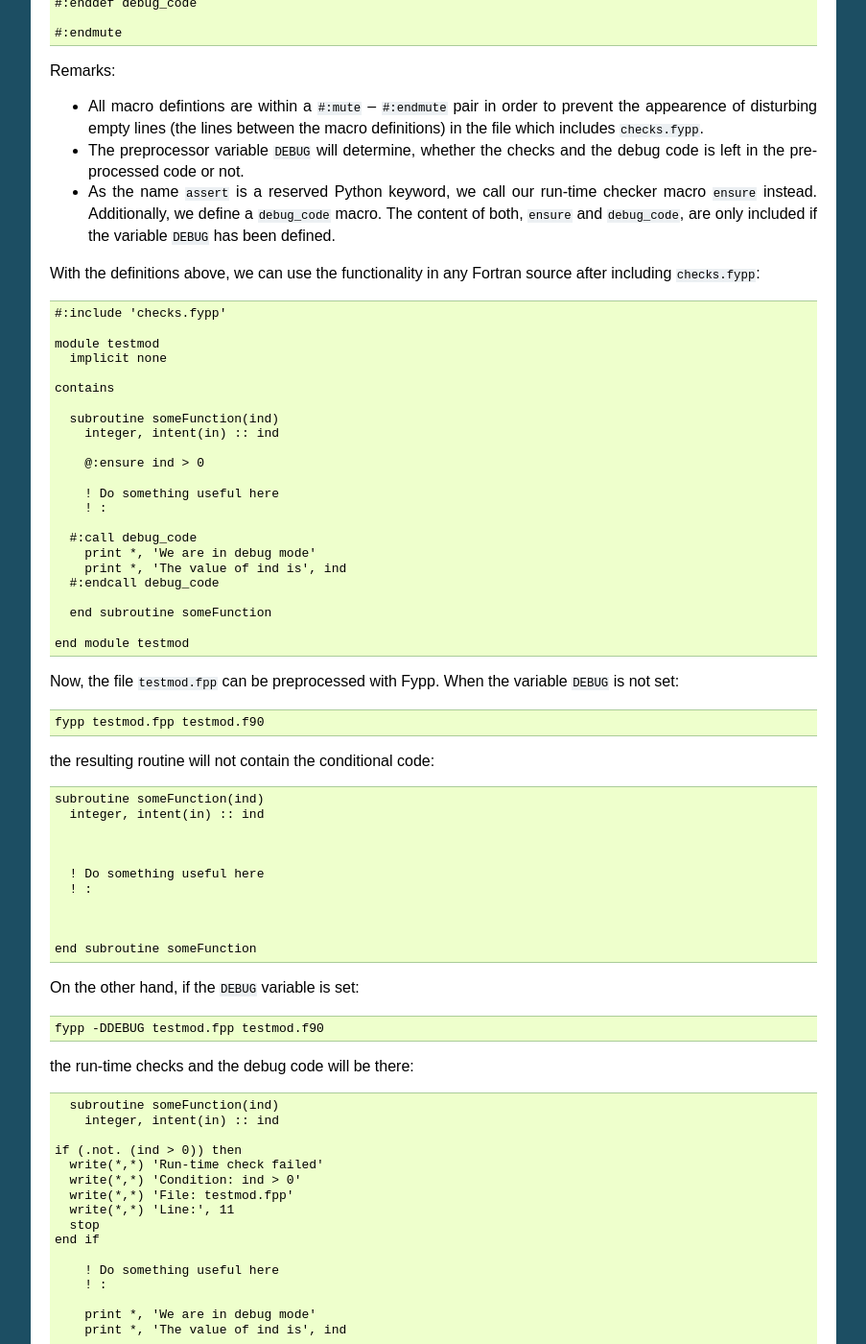
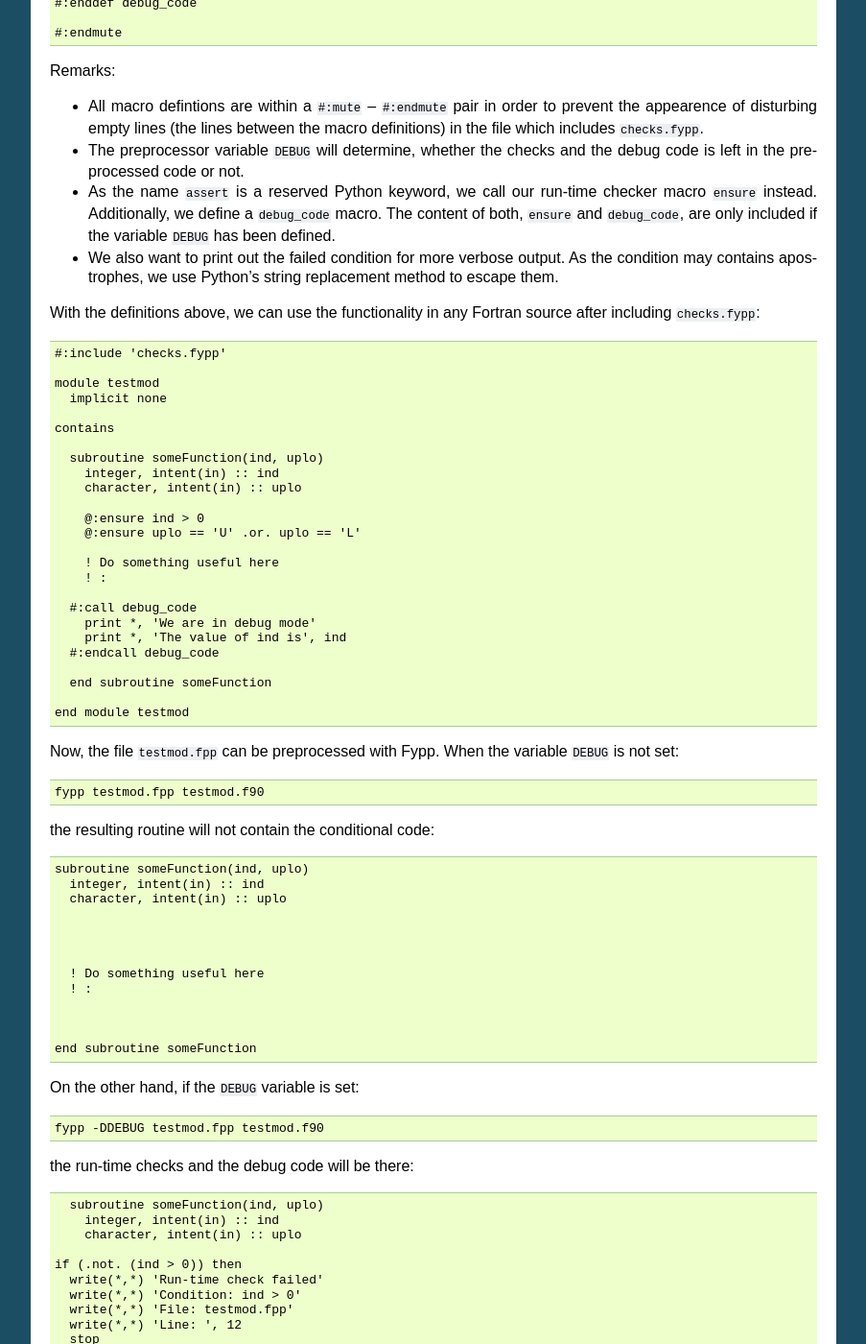
Before and after one commit to aradi/fypp, a Sphinx documentation site: the page built from docs/fypp.rst, in a window 1280 px wide and 1400 px high, scrolled down 22796 px. Shown: the whole window at 96% size, without its empty margins (198-1101 px from the left). Built offline with Sphinx 7.4.7, drawn with Linux system fonts in a browser that asks for light colours; some of the changed text lies outside the part shown.

Commit message:
Minor improvement of manual

```diff
--- a/docs/fypp.rst
+++ b/docs/fypp.rst
@@ -1408,6 +1408,10 @@
   macro. The content of both, ``ensure`` and ``debug_code``, are only included
   if the variable ``DEBUG`` has been defined.
 
+* We also want to print out the failed condition for more verbose output. As the
+  condition may contains apostrophes, we use Python's string replacement method
+  to escape them.
+
 With the definitions above, we can use the functionality in any Fortran source
 after including ``checks.fypp``::
 
@@ -1418,10 +1422,12 @@
 
   contains
 
-    subroutine someFunction(ind)
+    subroutine someFunction(ind, uplo)
       integer, intent(in) :: ind
+      character, intent(in) :: uplo
 
       @:ensure ind > 0
+      @:ensure uplo == 'U' .or. uplo == 'L'
 
       ! Do something useful here
       ! :
@@ -1442,8 +1448,10 @@
 
 the resulting routine will not contain the conditional code::
 
-  subroutine someFunction(ind)
+  subroutine someFunction(ind, uplo)
     integer, intent(in) :: ind
+    character, intent(in) :: uplo
+
 
 
 
@@ -1460,14 +1468,22 @@
 
 the run-time checks and the debug code will be there::
 
-    subroutine someFunction(ind)
+    subroutine someFunction(ind, uplo)
       integer, intent(in) :: ind
+      character, intent(in) :: uplo
 
   if (.not. (ind > 0)) then
     write(*,*) 'Run-time check failed'
     write(*,*) 'Condition: ind > 0'
     write(*,*) 'File: testmod.fpp'
-    write(*,*) 'Line:', 11
+    write(*,*) 'Line: ', 12
+    stop
+  end if
+  if (.not. (uplo == 'U' .or. uplo == 'L')) then
+    write(*,*) 'Run-time check failed'
+    write(*,*) 'Condition: uplo == ''U'' .or. uplo == ''L'''
+    write(*,*) 'File: testmod.fpp'
+    write(*,*) 'Line: ', 13
     stop
   end if
 
```
Also changed, not shown: other parts of docs/fypp.rst (+1 -1 lines).
